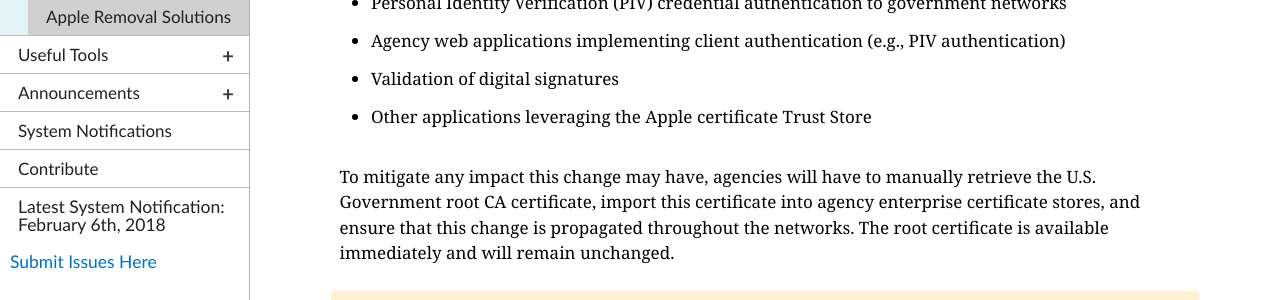
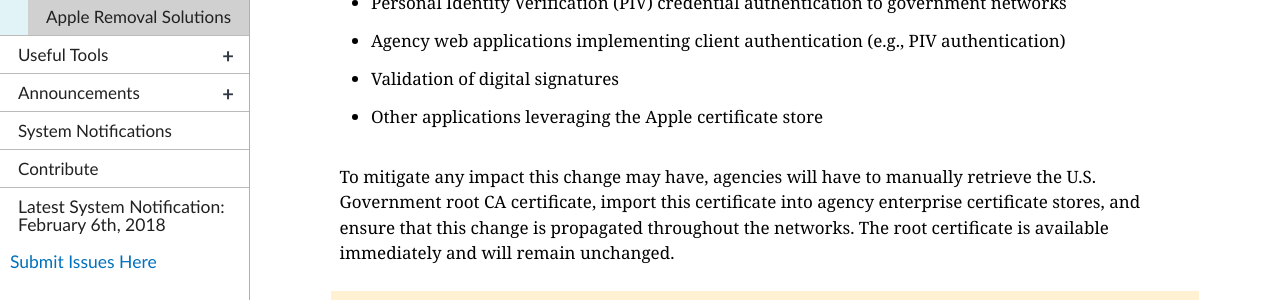
Before and after one commit to GSA/fpki-guides, a Jekyll site: the page built from _truststores/02_appl_removal_solutions.md, in a window 1280 px wide and 900 px high. Shown: the part 367-667 px from the top of the window. Built offline with Jekyll 4.4.1, drawn with Linux system fonts in a browser that asks for light colours; nearby versions of some CDN libraries; library files that are not in the unit come from our copies.

Commit message:
Update 02_appl_removal_solutions.md
Change to certificate store

```diff
--- a/_truststores/02_appl_removal_solutions.md
+++ b/_truststores/02_appl_removal_solutions.md
@@ -10,7 +10,7 @@ In FY 2019, the U.S. Government is removing the Federal Public Key Infrastructur
 - Personal Identity Verification (PIV) credential authentication to government networks
 - Agency web applications implementing client authentication (e.g., PIV authentication)
 - Validation of digital signatures
-- Other applications leveraging the Apple certificate Trust Store
+- Other applications leveraging the Apple certificate store
 
 To mitigate any impact this change may have, agencies will have to manually retrieve the U.S. Government root CA certificate, import this certificate into agency enterprise certificate stores, and ensure that this change is propagated throughout the networks. The root certificate is available immediately and will remain unchanged.
 
```
